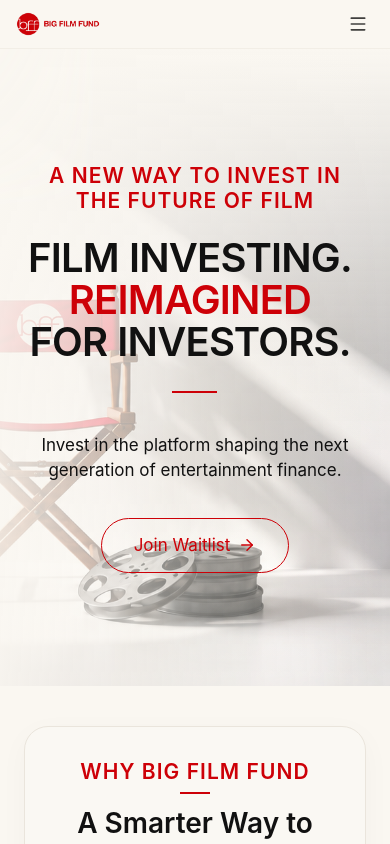
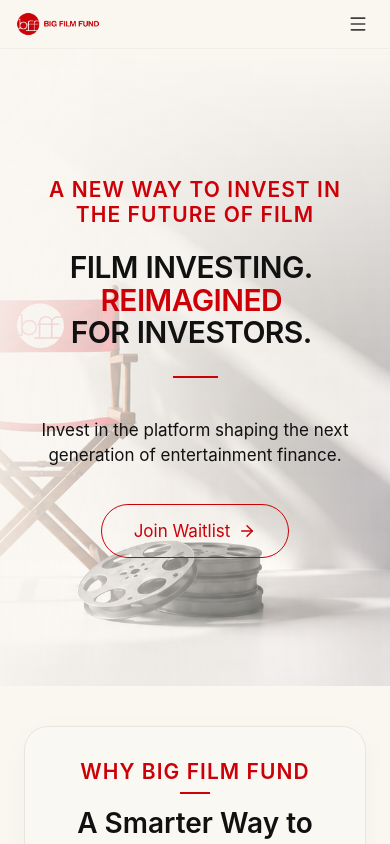
Before and after one commit to ChHashim88/bff3, a Next.js app: page / in a window 390 px wide. Shown: the top 844 px of the page. Built offline with nearby package versions, Linux system fonts and the light colour scheme.

Commit message:
Reduce mobile font size of Hero headline

```diff
--- a/src/app/globals.css
+++ b/src/app/globals.css
@@ -42,12 +42,12 @@
     font-family: "SF Pro Text", -apple-system, BlinkMacSystemFont, "Segoe UI", Roboto, Helvetica, Arial, sans-serif !important;
   }
 
-  /* H1: Hero / primary heading (Desktop/Tablet 64px, Mobile 40px, Weight 600, Line height 1.05, Letter spacing -0.02em) */
+  /* H1: Hero / primary heading (Desktop/Tablet 64px, Mobile 30px, Weight 600, Line height 1.05, Letter spacing -0.02em) */
   .type-h1 {
     font-family: "SF Pro Display", -apple-system, BlinkMacSystemFont, "Segoe UI", Roboto, Helvetica, Arial, sans-serif !important;
-    font-size: 40px !important;
+    font-size: 30px !important;
     font-weight: 600 !important;
-    line-height: 1.05 !important;
+    line-height: 1.08 !important;
     letter-spacing: -0.02em !important;
   }
 
```
